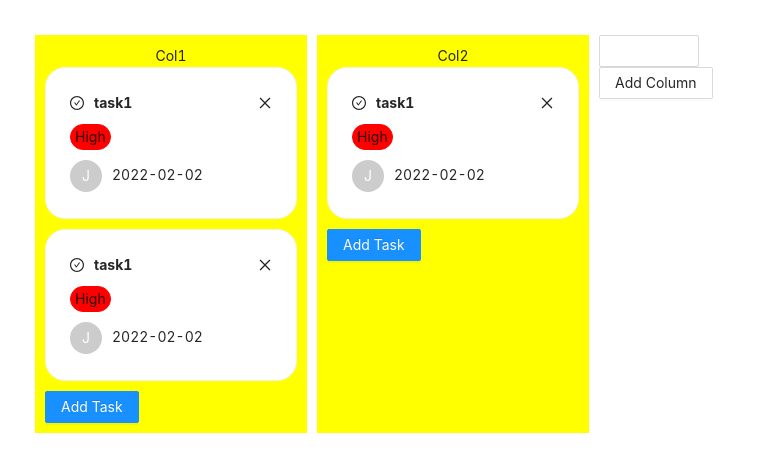
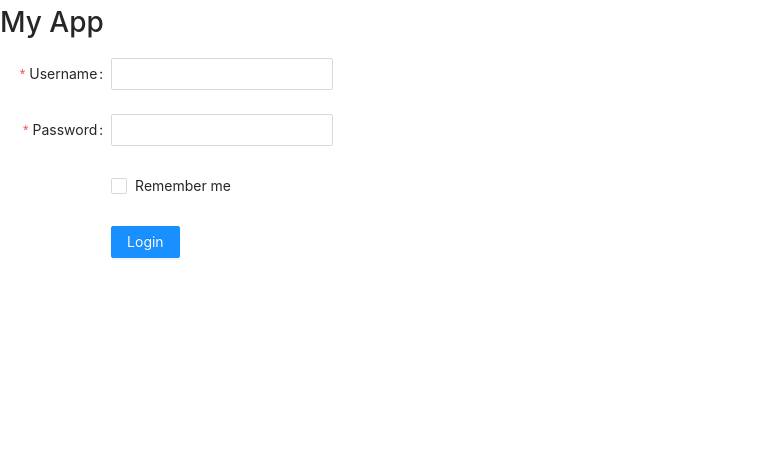
Before and after one commit to wzmcarrick/Bootcamp, a React (Create React App) app: page /login in a window 1280 px wide. Shown: the top 472 px of the page, without its empty margins (0-774 px from the left). Built offline with nearby package versions, Linux system fonts and the light colour scheme.

Commit message:
added Home page

```diff
--- a/package.json
+++ b/package.json
@@ -11,6 +11,7 @@
     "react-dom": "^17.0.0",
     "react-icons": "^4.6.0",
     "react-redux": "^8.0.5",
+    "react-router-dom": "^6.4.3",
     "react-scripts": "5.0.1",
     "redux": "^4.2.0",
     "web-vitals": "^2.1.4"
--- a/src/App.js
+++ b/src/App.js
@@ -7,12 +7,28 @@ import { Button } from 'antd';
 import { useState } from "react";
 // import NewColumn from "./components/NewColumn";
 import Kanban from "./pages/Kanban";
+import Login from "./components/Login";
+import Register from "./components/Register";
+import { BrowserRouter, Route, Routes } from "react-router-dom";
+import Home from "./pages/Home";
 
 function App() {
 
   return (
     <>
-      <Kanban />
+      <h1>My App</h1>
+      <BrowserRouter>
+        <Routes>
+          <Route path="/register" element={<Register />} />
+          <Route path="/login" element={<Login />} />
+          <Route path="/dashboard" element={<Kanban />} />
+          <Route path="/" element={<Home />} />
+        </Routes>
+      </BrowserRouter>
+
+      {/* <Kanban /> */}
+      {/* <Login />
+      <Register /> */}
     </>
 
   );
--- /dev/null
+++ b/src/components/Login.js
@@ -0,0 +1,70 @@
+import React from 'react';
+import { Form, Button, Checkbox, Input } from 'antd';
+
+const Login = () => {
+    const onFinish = (values) => {
+        console.log('Success: ', values)
+    };
+
+    const onFinishFailed = (erorInfo) => {
+        console.log('Failed: ', erorInfo)
+    };
+
+
+    return (
+        <>
+            <Form name='Login' labelCol={{ span: 8 }} wrapperCol={{ span: 16 }} onFinish={onFinish} onFinishFailed={onFinishFailed} autoComplete="off">
+
+                <Form.Item
+                    label="Username"
+                    name="username"
+                    rules={[
+                        {
+                            required: true,
+                            message: 'Please input your username!',
+                        },
+                    ]}>
+                    <Input />
+                </Form.Item>
+
+                <Form.Item
+                    label="Password"
+                    name="password"
+                    rules={[
+                        {
+                            required: true,
+                            message: 'Please input your password!',
+                        },
+                    ]}>
+                    <Input />
+                </Form.Item>
+
+                <Form.Item
+                    name="remember"
+                    valuePropName='checked'
+                    wrapperCol={{
+                        offset: 8,
+                        span: 16,
+                    }}
+                >
+                    <Checkbox>Remember me</Checkbox>
+                </Form.Item>
+
+                <Form.Item
+                    wrapperCol={{
+                        offset: 8,
+                        span: 16,
+                    }}
+                >
+                    <Button type="primary" htmlType="submit">
+                        Login
+                    </Button>
+                </Form.Item>
+
+            </Form>
+        </>
+
+    );
+};
+
+export default Login
--- /dev/null
+++ b/src/components/Register.js
@@ -0,0 +1,59 @@
+import React from 'react';
+import { Form, Button, Input } from 'antd';
+
+const Register = () => {
+    const onFinish = (values) => {
+        console.log('Success: ', values)
+    };
+
+    const onFinishFailed = (erorInfo) => {
+        console.log('Failed: ', erorInfo)
+    };
+
+
+    return (
+        <>
+            <Form name='Register' labelCol={{ span: 8 }} wrapperCol={{ span: 16 }} onFinish={onFinish} onFinishFailed={onFinishFailed} autoComplete="off">
+
+                <Form.Item
+                    label="Username"
+                    name="username"
+                    rules={[
+                        {
+                            required: true,
+                            message: 'Please input your username!',
+                        },
+                    ]}>
+                    <Input />
+                </Form.Item>
+
+                <Form.Item
+                    label="Password"
+                    name="password"
+                    rules={[
+                        {
+                            required: true,
+                            message: 'Please input your password!',
+                        },
+                    ]}>
+                    <Input />
+                </Form.Item>
+
+                <Form.Item
+                    wrapperCol={{
+                        offset: 8,
+                        span: 16,
+                    }}
+                >
+                    <Button type="primary" htmlType="submit">
+                        Register
+                    </Button>
+                </Form.Item>
+
+            </Form>
+        </>
+
+    );
+};
+
+export default Register
--- /dev/null
+++ b/src/pages/Home.js
@@ -0,0 +1,13 @@
+import { Link } from "react-router-dom";
+
+const Home = () => {
+    return (
+        <div>
+            <Link to="/dashboard">Dashboard</Link>
+            <Link to="/register">Register</Link>
+            <Link to="/login">Login</Link>
+        </div>
+    )
+}
+
+export default Home
```
Also changed, not shown: src/components/Task.jsx (deleted, +0 -7 lines), 2 other files (tests, documents, lock files or other folders).
